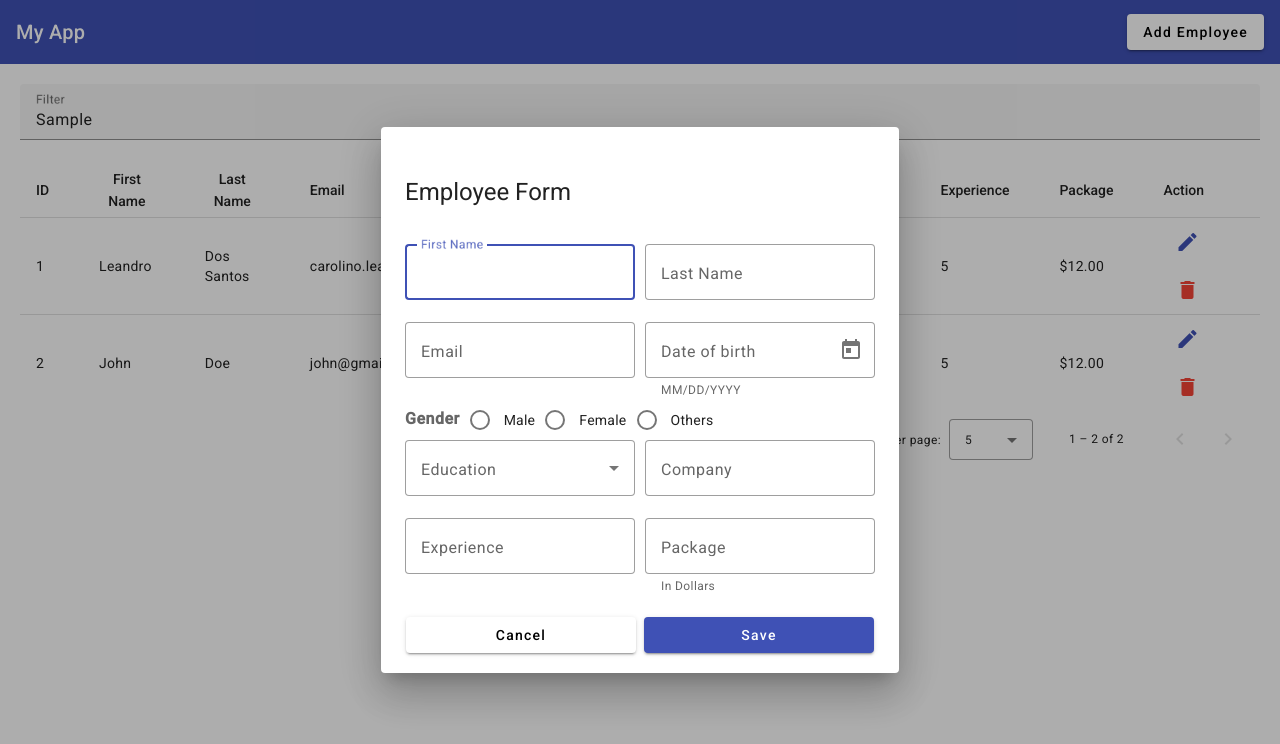
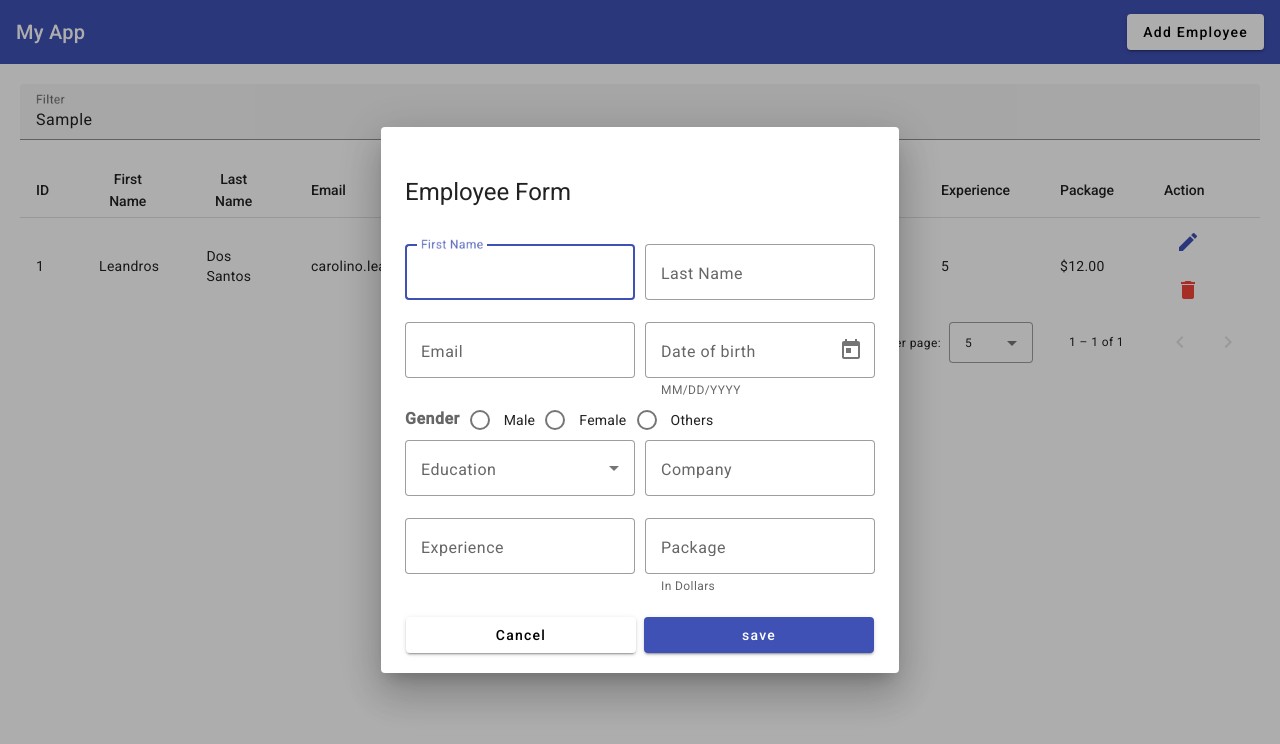
Before and after one commit to LeandroCarolino01/angular-crud, an Angular app: page / in a window 1280 px wide. Both pictures are taken after typing "Sample" into the empty fields and a click on the button "Add Employee". Shown: the top 744 px of the page. Built offline with nearby package versions, Linux system fonts and the light colour scheme; data requests are answered from the project's data file.

Commit message:
add snackbar

```diff
--- a/db.json
+++ b/db.json
@@ -18,7 +18,7 @@
   },
   "employees": [
     {
-      "firstName": "Leandro",
+      "firstName": "Leandros",
       "lastName": "Dos Santos",
       "email": "carolino.leandro@gmail.com",
       "dob": "2023-09-21T22:00:00.000Z",
@@ -28,18 +28,6 @@
       "experience": 5,
       "package": 12,
       "id": 1
-    },
-    {
-      "firstName": "John",
-      "lastName": "Doe",
-      "email": "john@gmail.com",
-      "dob": "2023-09-07T22:00:00.000Z",
-      "gender": "male",
-      "education": "Diploma",
-      "company": "hh",
-      "experience": 5,
-      "package": 12,
-      "id": 2
     }
   ]
 }
--- a/src/app/app.component.ts
+++ b/src/app/app.component.ts
@@ -7,6 +7,7 @@ import {MatSort, MatSortModule} from '@angular/material/sort';
 import {MatTableDataSource, MatTableModule} from '@angular/material/table';
 import {MatInputModule} from '@angular/material/input';
 import {MatFormFieldModule} from '@angular/material/form-field';
+import { CoreService } from './core/core.service';
 @Component({
   selector: 'app-root',
   templateUrl: './app.component.html',
@@ -33,7 +34,7 @@ export class AppComponent implements OnInit {
   @ViewChild(MatPaginator) paginator!: MatPaginator;
   @ViewChild(MatSort) sort!: MatSort;
 
-  constructor(private _dialog: MatDialog, private _empService: EmployeeService){}
+  constructor(private _dialog: MatDialog, private _empService: EmployeeService, private _coreService: CoreService){}
   ngOnInit(): void {
     this.getEmployeeList();
   }
@@ -76,7 +77,7 @@ export class AppComponent implements OnInit {
   deleteEmployee(id: number) {
     this._empService.deleteEmployee(id).subscribe({
       next: (res) => {
-        alert('employee delted');
+        this._coreService.openSnackBar('Employee deleted', 'done')
         this.getEmployeeList();
       },
       error: console.log
@@ -84,8 +85,16 @@ export class AppComponent implements OnInit {
   }
 
   openEditForm(data: any) {
-    this._dialog.open(EmpAddEditComponent, {
+    const dialogRef = this._dialog.open(EmpAddEditComponent, {
       data,
+    })
+
+    dialogRef.afterClosed().subscribe({
+      next: (val) => {
+        if(val){
+          this.getEmployeeList();
+        }
+      }
     })
   }
 }
--- a/src/app/app.module.ts
+++ b/src/app/app.module.ts
@@ -20,7 +20,7 @@ import { HttpClientModule } from '@angular/common/http';
 import {MatTableModule} from '@angular/material/table';
 import { MatPaginatorModule } from '@angular/material/paginator';
 import { MatSortModule } from '@angular/material/sort';
-
+import {MatSnackBarModule} from '@angular/material/snack-bar';
 
 
 @NgModule({
@@ -46,7 +46,8 @@ import { MatSortModule } from '@angular/material/sort';
     HttpClientModule,
     MatTableModule,
     MatPaginatorModule,
-    MatSortModule
+    MatSortModule,
+    MatSnackBarModule
   ],
   providers: [],
   bootstrap: [AppComponent]
--- a/src/app/components/emp-add-edit/emp-add-edit.component.html
+++ b/src/app/components/emp-add-edit/emp-add-edit.component.html
@@ -92,6 +92,8 @@
     <button mat-raised-button type="button" [mat-dialog-close]="false">
       Cancel
     </button>
-    <button mat-raised-button color="primary" type="submit">Save</button>
+    <button mat-raised-button color="primary" type="submit">
+      {{ data ? "Update" : "save" }}
+    </button>
   </div>
 </form>
--- a/src/app/components/emp-add-edit/emp-add-edit.component.ts
+++ b/src/app/components/emp-add-edit/emp-add-edit.component.ts
@@ -1,6 +1,7 @@
 import { Component, Inject, OnInit } from '@angular/core';
 import { FormBuilder, FormGroup } from '@angular/forms';
 import { MAT_DIALOG_DATA, MatDialogRef } from '@angular/material/dialog';
+import { CoreService } from 'src/app/core/core.service';
 import { EmployeeService } from 'src/app/services/employee.service';
 
 @Component({
@@ -18,7 +19,7 @@ export class EmpAddEditComponent implements OnInit {
     'Post Graduate'
   ]
 
-  constructor(private _fb: FormBuilder, private _empService: EmployeeService, private _dialogRef:MatDialogRef<EmpAddEditComponent>, @Inject(MAT_DIALOG_DATA) private data: any) {
+  constructor(private _fb: FormBuilder, private _empService: EmployeeService, private _dialogRef:MatDialogRef<EmpAddEditComponent>, @Inject(MAT_DIALOG_DATA) public data: any, private _coreService: CoreService) {
     this.empForm = this._fb.group({
       firstName: '',
       lastName: '',
@@ -41,9 +42,21 @@ export class EmpAddEditComponent implements OnInit {
     // }
     // this is a way to test the data coming in
     if (this.empForm.valid){
+      if(this.data) {
+        this._empService.updateEmployee(this.data.id, this.empForm.value).subscribe({
+          next: (val: any) => {
+            this._coreService.openSnackBar('Employee updated')
+
+              this._dialogRef.close(true);
+          },
+          error:  (err: any) => {
+            console.log(err);
+          }
+        })
+      } else {
         this._empService.addEmployee(this.empForm.value).subscribe({
           next: (val: any) => {
-            alert('employee added')
+            this._coreService.openSnackBar('Employee added', 'done')
             this._dialogRef.close(true);
           },
           error:  (err: any) => {
@@ -53,3 +66,4 @@ export class EmpAddEditComponent implements OnInit {
       }
     }
   }
+}
--- /dev/null
+++ b/src/app/core/core.service.ts
@@ -0,0 +1,17 @@
+import { Injectable } from '@angular/core';
+import { MatSnackBar } from '@angular/material/snack-bar';
+
+@Injectable({
+  providedIn: 'root'
+})
+export class CoreService {
+
+  constructor(private _snackBar: MatSnackBar) { }
+
+  openSnackBar(message: string, action: string = 'ok') {
+    this._snackBar.open(message, action, {
+      duration:  1000,
+      verticalPosition: 'top'
+    });
+  }
+}
--- a/src/app/services/employee.service.ts
+++ b/src/app/services/employee.service.ts
@@ -12,6 +12,9 @@ export class EmployeeService {
   addEmployee(data: any): Observable<any> {
     return this._http.post('http://localhost:3000/employees', data)
   }
+  updateEmployee(id: number, data: any): Observable<any>{
+    return this._http.put(`http://localhost:3000/employees/${id}`, data);
+  }
 
   getEmployeeList(): Observable<any>{
     return this._http.get('http://localhost:3000/employees');
```
Also changed, not shown: 1 other file (tests, documents, lock files or other folders). Lines whose indentation alone changed are shown as unchanged.
